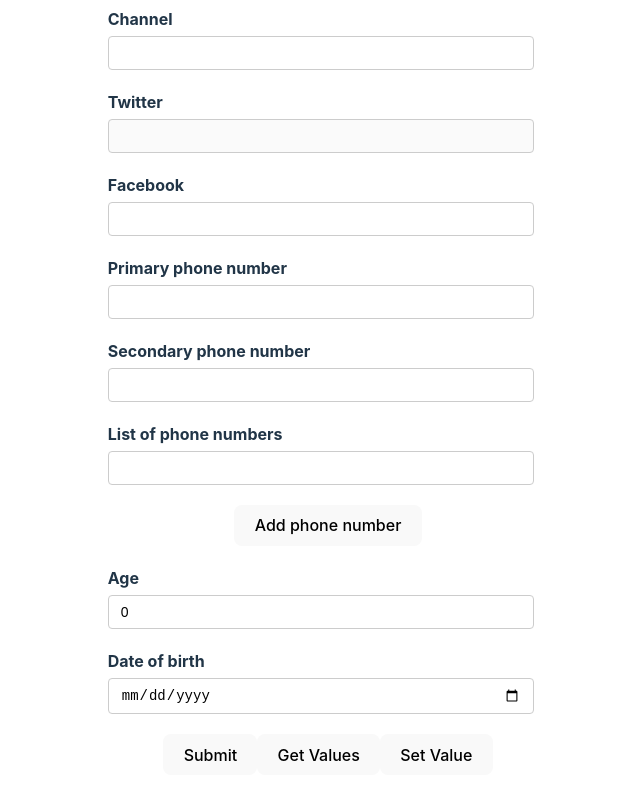
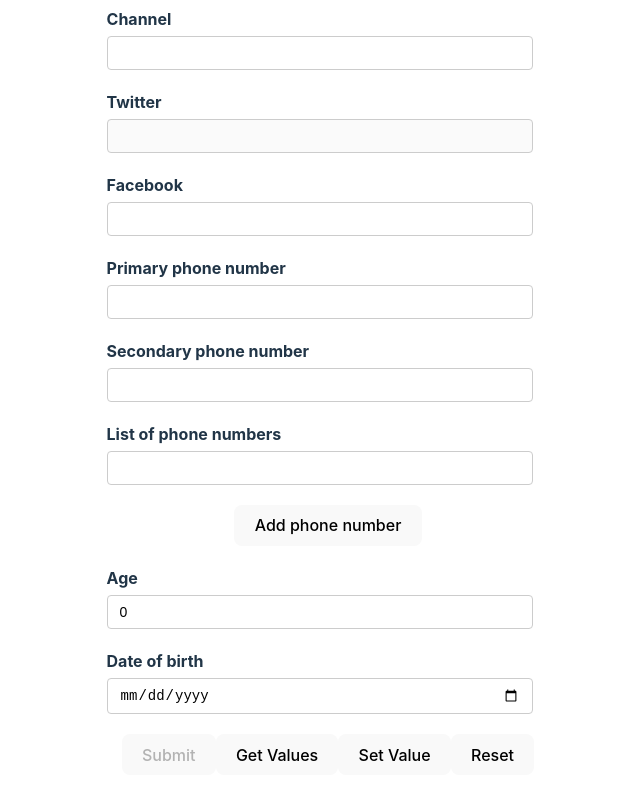
Before and after one commit to abe16s/React-Web-Learning-Path, a React (Vite) app in the folder rhm/: page / in a window 1280 px wide. Shown: the part 372-1172 px from the top of the page, without its empty margins (312-952 px from the left). Built offline with nearby package versions, Linux system fonts and the light colour scheme.

Commit message:
Up untill video 25

```diff
--- a/rhm/src/components/YouTubeForm.tsx
+++ b/rhm/src/components/YouTubeForm.tsx
@@ -36,8 +36,8 @@
             dob: new Date()
         }
     });
-    const {register, control, handleSubmit, formState, watch, getValues, setValue} = form;
-    const {errors} = formState;
+    const {register, control, handleSubmit, formState, watch, getValues, setValue, reset} = form;
+    const {errors, isDirty, isValid, isSubmitting, isSubmitSuccessful} = formState;
 
     const {fields, append, remove} = useFieldArray({
         name: "phNumbers",
@@ -59,6 +59,13 @@
     const handleSetValues = () => {
         setValue("username", "superman");
     }
+
+
+    useEffect (() => {
+        if (isSubmitSuccessful) {
+            reset();
+        }
+    }, [isSubmitSuccessful, reset])
 
     useEffect(() => {
         const subscription = watch((value) => {
@@ -164,9 +171,10 @@
                     <p className='error'>{errors.dob?.message}</p>
                 </div>
 
-                <button>Submit</button>
+                <button disabled={!isDirty || !isValid || !isSubmitting}>Submit</button>
                 <button type='button' onClick={handleGetValues}>Get Values</button>
                 <button type='button' onClick={handleSetValues}>Set Value</button>
+                <button type='button' onClick={() => reset()}>Reset</button>
             </form>
             <DevTool control={control}/>
         </div>
```
